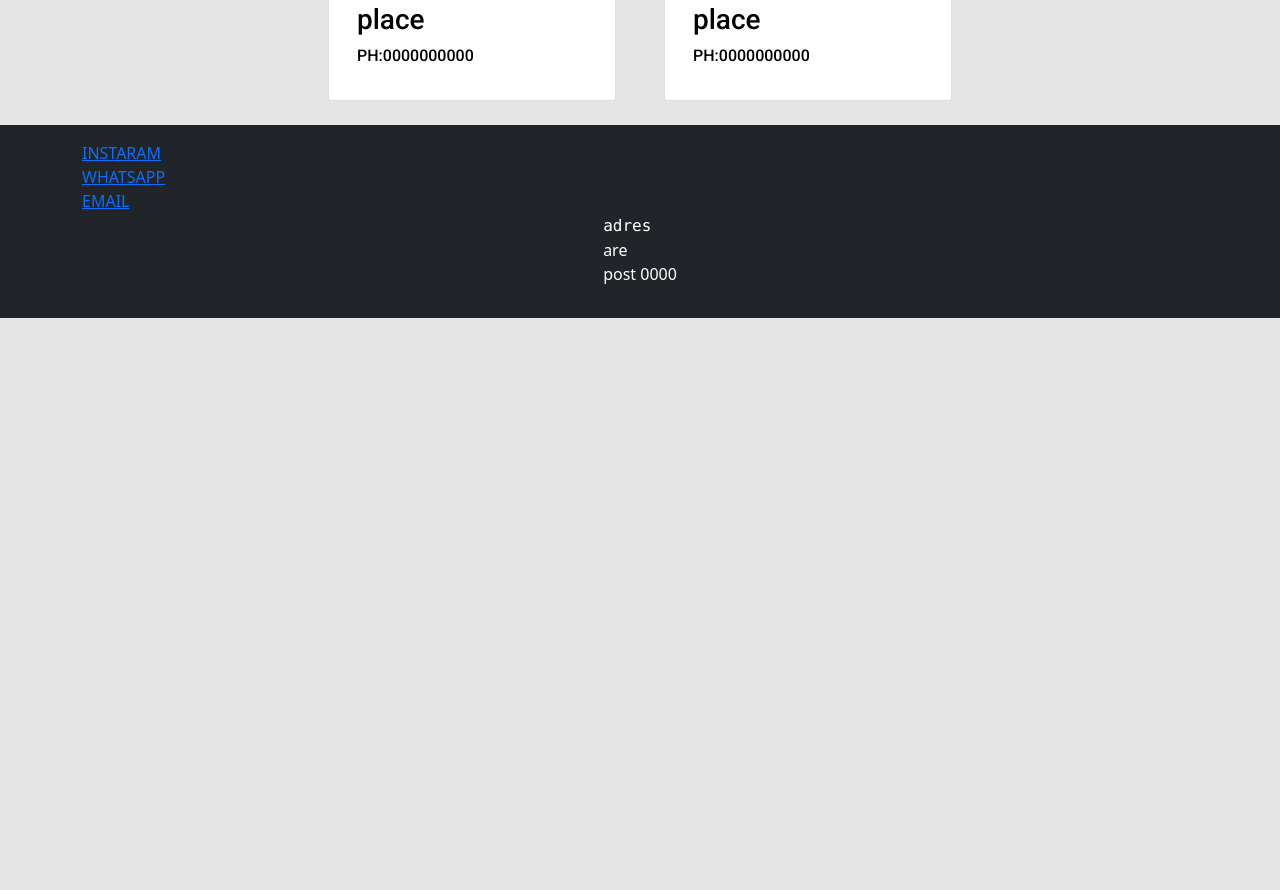
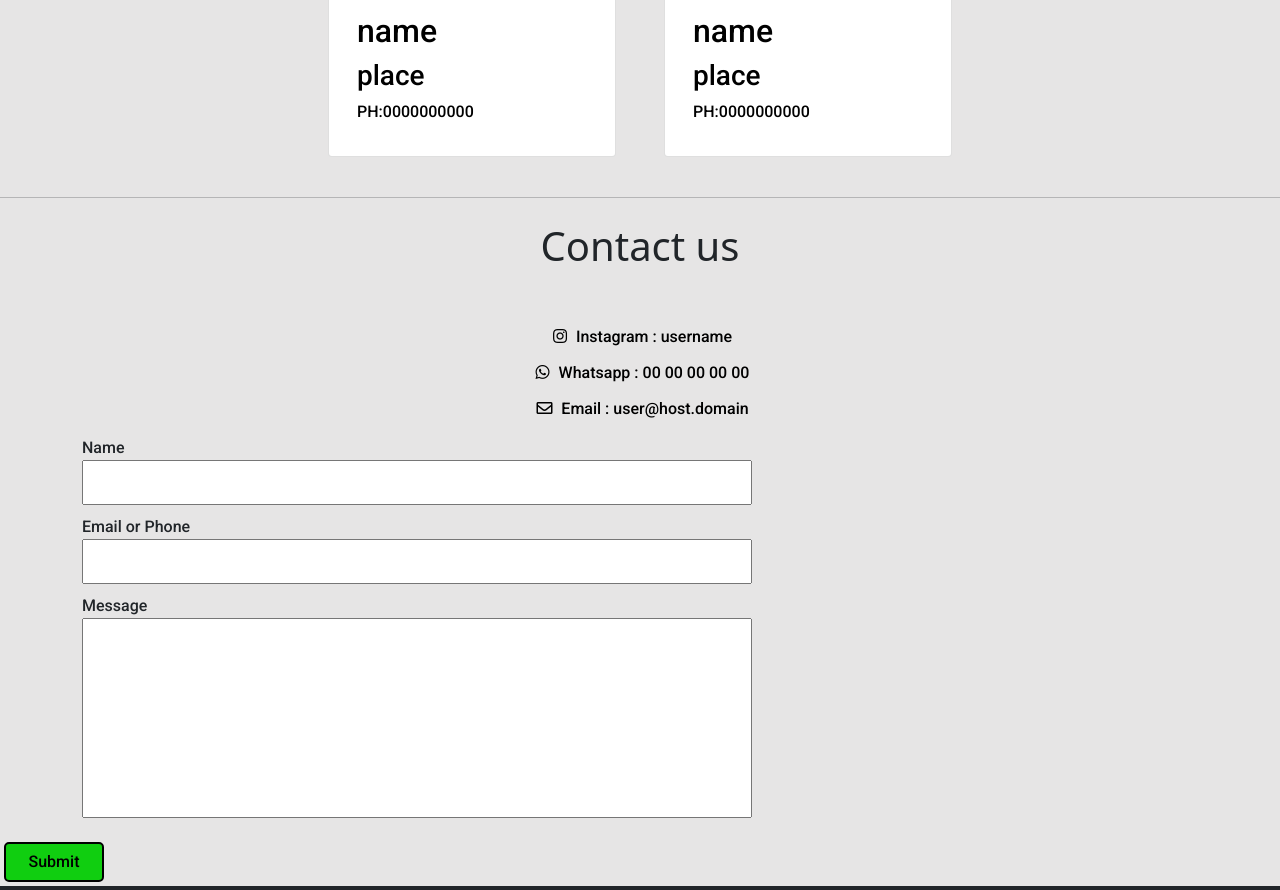
Before and after one commit to abijithdel/ELDORADO, a plain HTML site: page index.html in a window 1280 px wide. Shown: the part 1274-2164 px from the top of the page. Before the commit the page ends 1592 px from the top, so only its background shows below. Drawn offline with nearby package versions, Linux system fonts and the light colour scheme; a small style sheet from the web is missing.

Commit message:
change file name and add contact

```diff
--- a/intex.html
+++ b/index.html
@@ -24,7 +24,7 @@
                     <a class="nav-link active text-black m-2" href="#owners">Owners</a>
                 </li>
                 <li class="nav-item">
-                    <a class="nav-link active text-black m-2" href="#">Pricing</a>
+                    <a class="nav-link active text-black m-2" href="#contact">Contact</a>
                 </li>
                 <li class="nav-item">
                     <a class="nav-link active text-black m-2" href="#" tabindex="-1" aria-disabled="true">Disabled</a>
@@ -42,6 +42,7 @@
                 <h1>EL DORADO</h1>
                 <h2>Holidays</h2>
                 <p>This travel website serves as an information hub for prospective travelers planning a getaway.We provide information about our tour packages,price,visiting places etc.</p>
+                <a href=""><button class="button">Contact</button></a>
             </div>
             <div class="main_img mt-1">
                 <img class="logo_img col-12" src="images/logo.png.png" alt="">
@@ -51,6 +52,7 @@
 
      <hr>
       <div class="container">
+        <h1 class="text-center">About</h1>
          <div class="row justify-content-center">
             <div class="card card_in_mob m-4" style="width: 18rem;">
                 <img src="images/card_img1.jpg" class="card-img-top" alt="...">
@@ -103,6 +105,48 @@
         </div>
        </section>
 
+       <hr>
+
+       <section id="contact">
+        <h1 class="text-center m-4 mb-5">Contact us</h1>
+
+        <div class="container">
+          <div class="row justify-content-center text-center">
+            <a href="" class="i"><i class="i fab fa-instagram "></i> Instagram : username</a>
+            <a href="" class="i"><i class="i fab fa-whatsapp"></i> Whatsapp : 00 00 00 00 00</a>
+            <a href="" class="i"><i class="i far fa-envelope"></i> Email : user@host.domain</a>
+          </div>
+        </div>
+
+
+
+        <div class="container">
+          <div class="row justify-content-center">
+
+            <div class="justify-content-center">
+              <label class="label" for="name">Name</label>
+              <br>
+              <input class="input" type="text">
+            </div>
+
+            <div>
+              <label class="label" for="contact">Email or Phone</label>
+              <br>
+              <input class="input" type="text">
+            </div>
+
+            <div>
+              <label class="label" for="message">Message</label>
+              <br>
+              <input id="message" class="input" type="text">
+            </div>
+          </div>
+        </div>
+        <div>
+          <button id="mes_bt" class="button mt-4 m-1" type="submit">Submit</button>
+        </div>
+       </section>
+
 
 
 
@@ -135,7 +179,7 @@
 
 
 
-
+    <link rel="stylesheet" href="https://cdnjs.cloudflare.com/ajax/libs/font-awesome/5.15.4/css/all.min.css" integrity="sha512-...your-sha512-hash-here..." crossorigin="anonymous" />
     <script src="https://cdn.jsdelivr.net/npm/bootstrap@5.0.2/dist/js/bootstrap.bundle.min.js" integrity="sha384-MrcW6ZMFYlzcLA8Nl+NtUVF0sA7MsXsP1UyJoMp4YLEuNSfAP+JcXn/tWtIaxVXM" crossorigin="anonymous"></script>
     <script src="https://cdn.jsdelivr.net/npm/@popperjs/core@2.9.2/dist/umd/popper.min.js" integrity="sha384-IQsoLXl5PILFhosVNubq5LC7Qb9DXgDA9i+tQ8Zj3iwWAwPtgFTxbJ8NT4GN1R8p" crossorigin="anonymous"></script>
     <script src="https://cdn.jsdelivr.net/npm/bootstrap@5.0.2/dist/js/bootstrap.min.js" integrity="sha384-cVKIPhGWiC2Al4u+LWgxfKTRIcfu0JTxR+EQDz/bgldoEyl4H0zUF0QKbrJ0EcQF" crossorigin="anonymous"></script>
--- a/style.css
+++ b/style.css
@@ -2,6 +2,9 @@
 
 body{
     background-color: rgb(230, 229, 229);
+}
+a{
+    text-decoration: none;
 }
 #main_color{
     height: 500px;
@@ -66,3 +69,36 @@ body{
     height: 20px;
     width: 20px;
 }
+.button{
+    width: 150px;
+    height: 65px;
+    border: 2px black solid;
+    border-radius: 5px;
+    background-color: rgb(16, 206, 16);
+    font-family: roboto;
+    font-weight: 500;
+}
+label{
+    font-family: roboto;
+    font-weight: 500;
+    margin-top: 10px;
+}
+input{
+    height: 45px;
+    width: 60%;
+    font-size: 30px;
+    font-family: roboto;
+}
+#mes_bt{
+    height: 40px;
+    width: 100px;
+}
+#message{
+    height: 200px;
+}
+.i{
+    font-family: roboto;
+    font-weight: 500;
+   color: black;
+   margin: 5px;
+}
```
